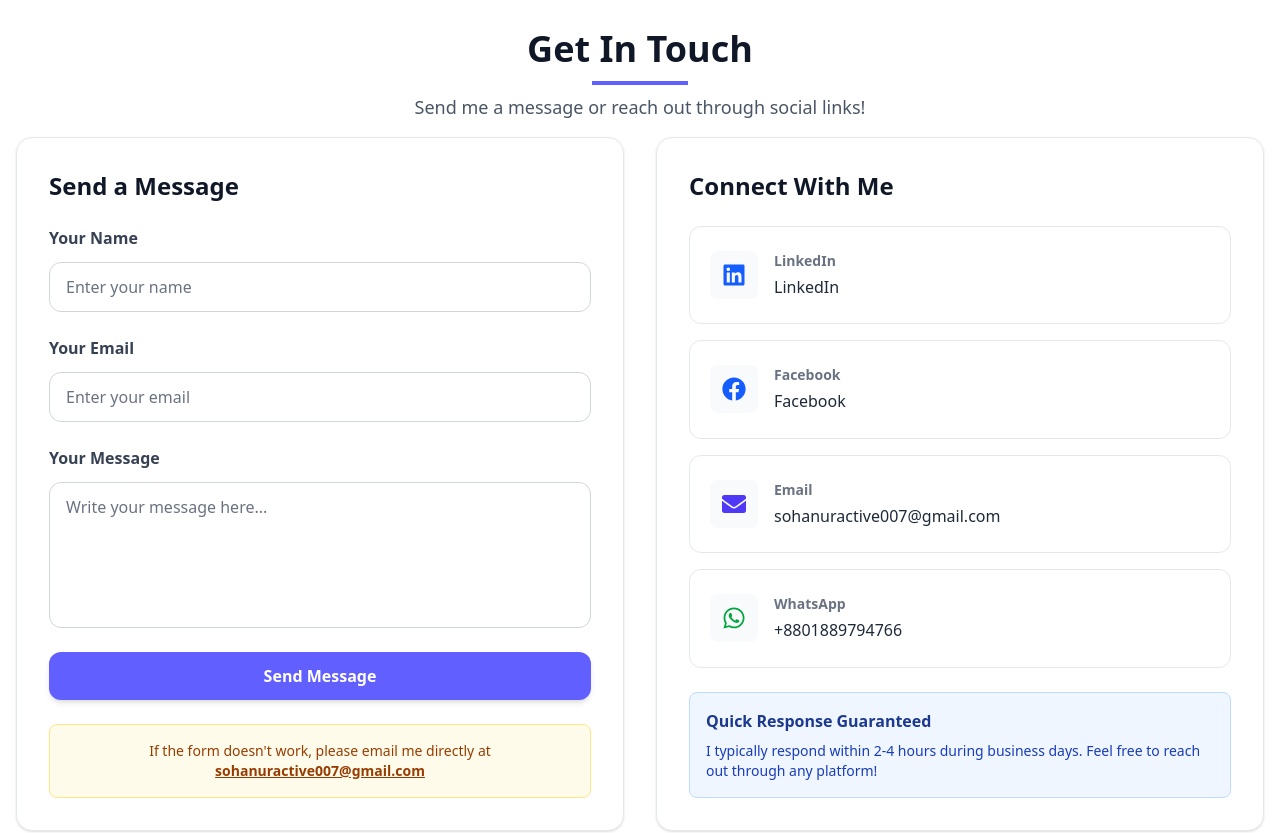
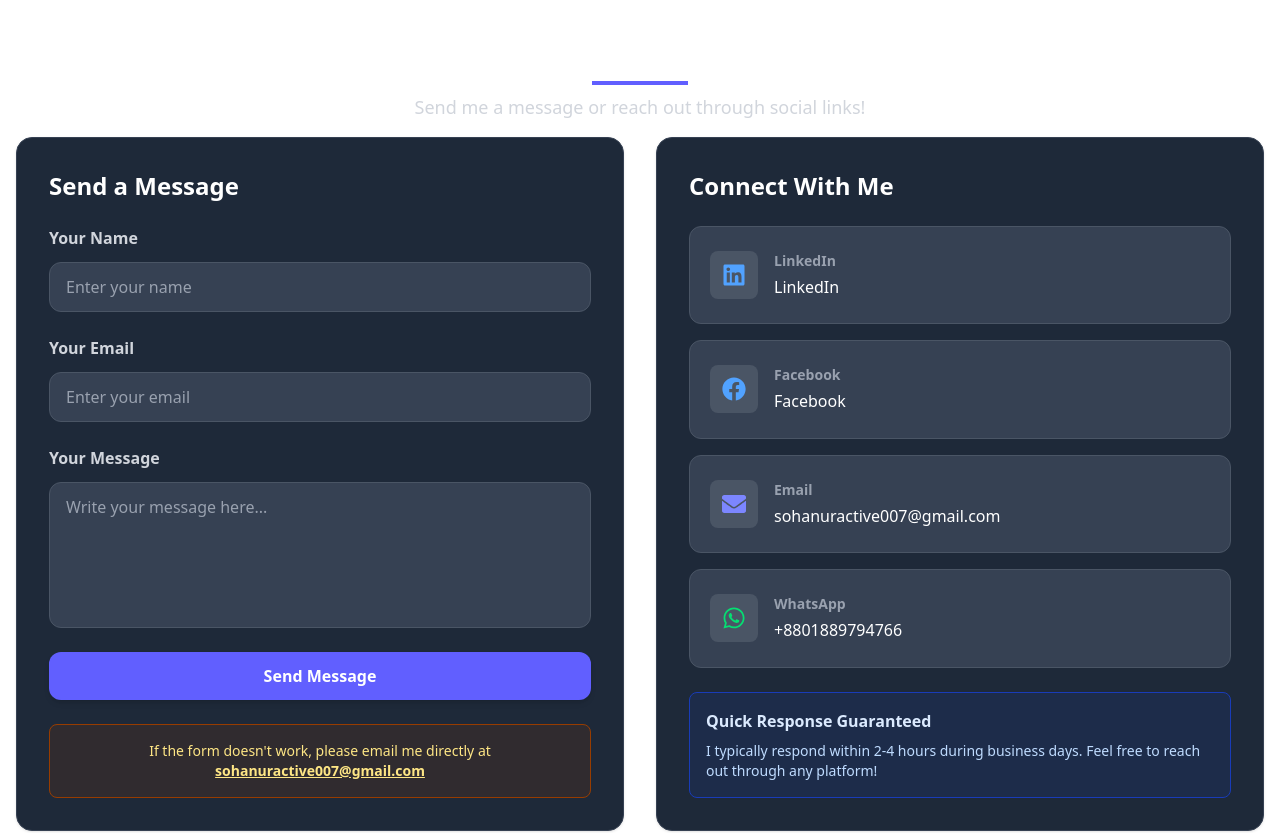
Before and after one commit to SohanurRahman007/my-portfolio-website, a React (Vite) app: page / in a window 1280 px wide. Shown: the part 3680-4513 px from the top of the page. Built offline with nearby package versions, Linux system fonts and the light colour scheme.

Commit message:
contact section update

```diff
--- a/src/components/Contact.jsx
+++ b/src/components/Contact.jsx
@@ -98,33 +98,25 @@ const Contact = () => {
 
   const contactCards = [
     {
-      icon: (
-        <FaLinkedin className="text-blue-600 dark:text-blue-400 text-2xl" />
-      ),
+      icon: <FaLinkedin className="text-blue-400 text-2xl" />,
       title: "LinkedIn",
       value: "LinkedIn",
       link: "https://www.linkedin.com/in/sohanurrahman007",
     },
     {
-      icon: (
-        <FaFacebook className="text-blue-600 dark:text-blue-400 text-2xl" />
-      ),
+      icon: <FaFacebook className="text-blue-400 text-2xl" />,
       title: "Facebook",
       value: "Facebook",
       link: "https://www.facebook.com/SohanurRahman0007",
     },
     {
-      icon: (
-        <FaEnvelope className="text-indigo-600 dark:text-indigo-400 text-2xl" />
-      ),
+      icon: <FaEnvelope className="text-indigo-400 text-2xl" />,
       title: "Email",
       value: "sohanuractive007@gmail.com",
       link: "mailto:sohanuractive007@gmail.com",
     },
     {
-      icon: (
-        <FaWhatsapp className="text-green-600 dark:text-green-400 text-2xl" />
-      ),
+      icon: <FaWhatsapp className="text-green-400 text-2xl" />,
       title: "WhatsApp",
       value: "+8801889794766",
       link: "https://wa.me/8801889794766",
@@ -139,7 +131,7 @@ const Contact = () => {
           whileInView={{ opacity: 1, y: 0 }}
           transition={{ duration: 0.6 }}
           viewport={{ once: true }}
-          className="text-3xl md:text-4xl font-bold text-gray-900 dark:text-white"
+          className="text-3xl md:text-4xl font-bold text-white"
         >
           Get In Touch
         </motion.h2>
@@ -155,7 +147,7 @@ const Contact = () => {
           whileInView={{ opacity: 1, y: 0 }}
           transition={{ duration: 0.6, delay: 0.2 }}
           viewport={{ once: true }}
-          className="text-gray-600 dark:text-gray-300 text-lg max-w-2xl mx-auto"
+          className="text-gray-300 text-lg max-w-2xl mx-auto"
         >
           Send me a message or reach out through social links!
         </motion.p>
@@ -170,15 +162,15 @@ const Contact = () => {
           viewport={{ once: true }}
           className="w-full lg:w-1/2 flex"
         >
-          <div className="bg-white dark:bg-gray-800 rounded-2xl p-8 border border-gray-200 dark:border-gray-700 shadow-sm w-full flex flex-col">
-            <h3 className="text-2xl font-bold text-gray-900 dark:text-white mb-6">
+          <div className="bg-gray-800 rounded-2xl p-8 border border-gray-700 shadow-sm w-full flex flex-col">
+            <h3 className="text-2xl font-bold text-white mb-6">
               Send a Message
             </h3>
 
             <form onSubmit={handleSubmit} className="flex-1 flex flex-col">
               <div className="space-y-6 flex-1">
                 <div>
-                  <label className="block text-gray-700 dark:text-gray-300 mb-3 font-semibold">
+                  <label className="block text-gray-300 mb-3 font-semibold">
                     Your Name
                   </label>
                   <input
@@ -186,14 +178,14 @@ const Contact = () => {
                     name="name"
                     value={formData.name}
                     onChange={handleChange}
-                    className="w-full px-4 py-3 rounded-xl border border-gray-300 dark:border-gray-600 focus:ring-2 focus:ring-indigo-500 focus:border-indigo-500 bg-white dark:bg-gray-700 text-gray-900 dark:text-white transition placeholder-gray-500 dark:placeholder-gray-400"
+                    className="w-full px-4 py-3 rounded-xl border border-gray-600 focus:ring-2 focus:ring-indigo-500 focus:border-indigo-500 bg-gray-700 text-white transition placeholder-gray-400"
                     placeholder="Enter your name"
                     required
                   />
                 </div>
 
                 <div>
-                  <label className="block text-gray-700 dark:text-gray-300 mb-3 font-semibold">
+                  <label className="block text-gray-300 mb-3 font-semibold">
                     Your Email
                   </label>
                   <input
@@ -201,14 +193,14 @@ const Contact = () => {
                     name="email"
                     value={formData.email}
                     onChange={handleChange}
-                    className="w-full px-4 py-3 rounded-xl border border-gray-300 dark:border-gray-600 focus:ring-2 focus:ring-indigo-500 focus:border-indigo-500 bg-white dark:bg-gray-700 text-gray-900 dark:text-white transition placeholder-gray-500 dark:placeholder-gray-400"
+                    className="w-full px-4 py-3 rounded-xl border border-gray-600 focus:ring-2 focus:ring-indigo-500 focus:border-indigo-500 bg-gray-700 text-white transition placeholder-gray-400"
                     placeholder="Enter your email"
                     required
                   />
                 </div>
 
                 <div className="flex-1 flex flex-col">
-                  <label className="block text-gray-700 dark:text-gray-300 mb-3 font-semibold">
+                  <label className="block text-gray-300 mb-3 font-semibold">
                     Your Message
                   </label>
                   <textarea
@@ -216,7 +208,7 @@ const Contact = () => {
                     value={formData.message}
                     onChange={handleChange}
                     rows={5}
-                    className="w-full flex-1 px-4 py-3 rounded-xl border border-gray-300 dark:border-gray-600 focus:ring-2 focus:ring-indigo-500 focus:border-indigo-500 bg-white dark:bg-gray-700 text-gray-900 dark:text-white transition placeholder-gray-500 dark:placeholder-gray-400 resize-none"
+                    className="w-full flex-1 px-4 py-3 rounded-xl border border-gray-600 focus:ring-2 focus:ring-indigo-500 focus:border-indigo-500 bg-gray-700 text-white transition placeholder-gray-400 resize-none"
                     placeholder="Write your message here..."
                     required
                   />
@@ -260,12 +252,12 @@ const Contact = () => {
               </div>
             </form>
 
-            <div className="mt-6 p-4 bg-amber-50 dark:bg-amber-900/20 rounded-lg border border-amber-200 dark:border-amber-800">
-              <p className="text-sm text-amber-800 dark:text-amber-200 text-center">
+            <div className="mt-6 p-4 bg-amber-900/20 rounded-lg border border-amber-800">
+              <p className="text-sm text-amber-200 text-center">
                 If the form doesn't work, please email me directly at{" "}
                 <a
                   href="mailto:sohanuractive007@gmail.com"
-                  className="font-semibold underline hover:text-amber-900 dark:hover:text-amber-100"
+                  className="font-semibold underline hover:text-amber-100"
                 >
                   sohanuractive007@gmail.com
                 </a>
@@ -282,8 +274,8 @@ const Contact = () => {
           viewport={{ once: true }}
           className="w-full lg:w-1/2 flex"
         >
-          <div className="bg-white dark:bg-gray-800 rounded-2xl p-8 border border-gray-200 dark:border-gray-700 shadow-sm w-full flex flex-col">
-            <h3 className="text-2xl font-bold text-gray-900 dark:text-white mb-6">
+          <div className="bg-gray-800 rounded-2xl p-8 border border-gray-700 shadow-sm w-full flex flex-col">
+            <h3 className="text-2xl font-bold text-white mb-6">
               Connect With Me
             </h3>
 
@@ -296,16 +288,16 @@ const Contact = () => {
                   rel="noopener noreferrer"
                   whileHover={{ scale: 1.02 }}
                   whileTap={{ scale: 0.98 }}
-                  className="bg-white dark:bg-gray-700 rounded-xl p-5 flex items-center gap-4 border border-gray-200 dark:border-gray-600 hover:shadow-md transition-all duration-300 cursor-pointer group flex-1"
+                  className="bg-gray-700 rounded-xl p-5 flex items-center gap-4 border border-gray-600 hover:shadow-md transition-all duration-300 cursor-pointer group flex-1"
                 >
-                  <div className="flex-shrink-0 w-12 h-12 flex items-center justify-center bg-gray-50 dark:bg-gray-600 rounded-lg group-hover:scale-110 transition-transform duration-300">
+                  <div className="flex-shrink-0 w-12 h-12 flex items-center justify-center bg-gray-600 rounded-lg group-hover:scale-110 transition-transform duration-300">
                     {card.icon}
                   </div>
                   <div className="flex-1 min-w-0">
-                    <p className="text-sm font-semibold text-gray-500 dark:text-gray-400 mb-1">
+                    <p className="text-sm font-semibold text-gray-400 mb-1">
                       {card.title}
                     </p>
-                    <p className="text-base text-gray-800 dark:text-white font-medium truncate">
+                    <p className="text-base text-white font-medium truncate">
                       {card.value}
                     </p>
                   </div>
@@ -314,11 +306,11 @@ const Contact = () => {
             </div>
 
             {/* Additional Info Section */}
-            <div className="mt-6 p-4 bg-blue-50 dark:bg-blue-900/20 rounded-lg border border-blue-200 dark:border-blue-800">
-              <h4 className="font-semibold text-blue-900 dark:text-blue-100 mb-2">
+            <div className="mt-6 p-4 bg-blue-900/20 rounded-lg border border-blue-800">
+              <h4 className="font-semibold text-blue-100 mb-2">
                 Quick Response Guaranteed
               </h4>
-              <p className="text-sm text-blue-800 dark:text-blue-200">
+              <p className="text-sm text-blue-200">
                 I typically respond within 2-4 hours during business days. Feel
                 free to reach out through any platform!
               </p>
```
